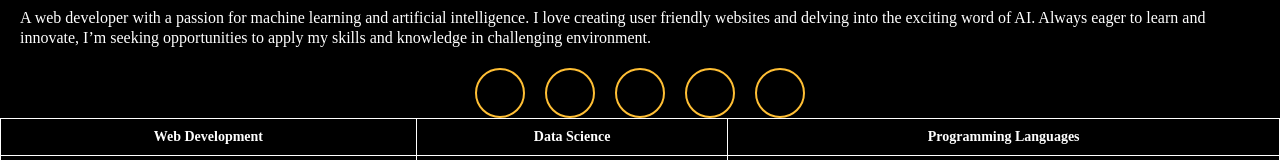
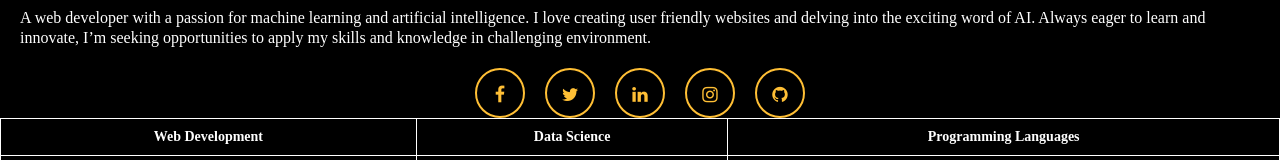
Before and after one commit to KHANDOLKAR-SOMESH/myportfolio, a plain HTML site: page index.html in a window 1280 px wide. Shown: the part 231-391 px from the top of the page. Drawn offline with Linux system fonts and the light colour scheme.

Commit message:
Update index.html

```diff
--- a/index.html
+++ b/index.html
@@ -5,6 +5,7 @@
     <meta charset="UTF-8">
     <meta name="viewport" content="width=device-width, initial-scale=1.0">
     <title>Portfolio</title>
+    <link rel="stylesheet" href="https://maxcdn.bootstrapcdn.com/font-awesome/4.7.0/css/font-awesome.min.css">
     <link rel="stylesheet" href="style.css">
 </head>
 
```
